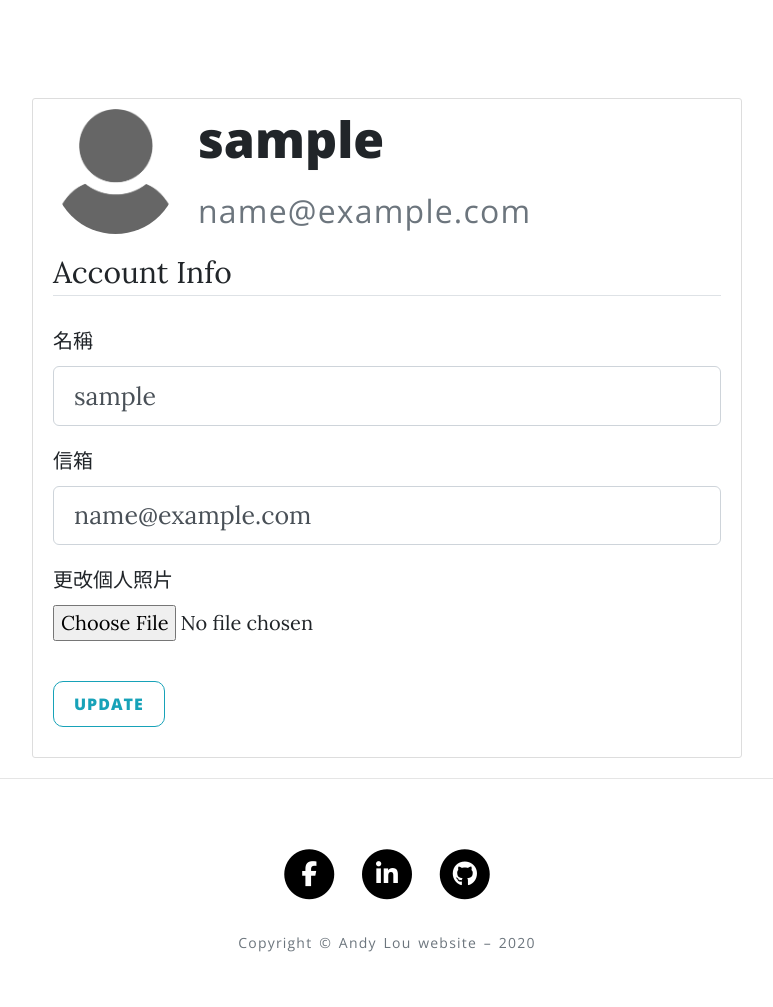
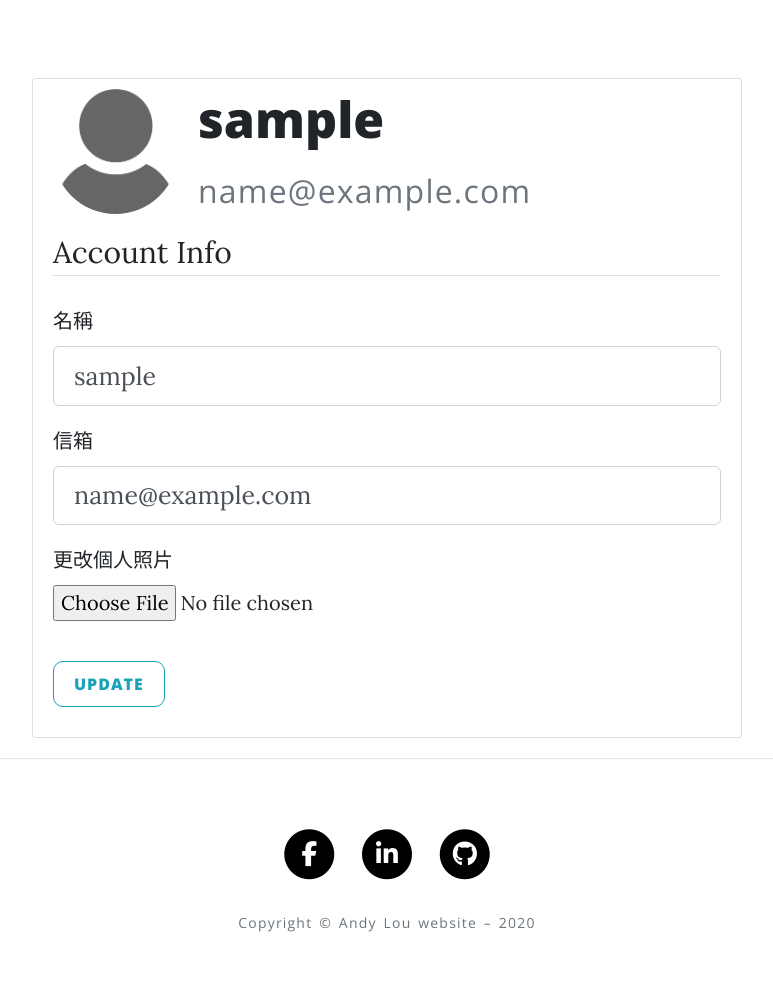
Before and after one commit to andylou0102/python_flask_blog, a Flask app: page /account in a window 1280 px wide. Shown: the part 79-1086 px from the top of the page, without its empty margins (253-1026 px from the left). After the commit the page ends 1011 px from the top, so only its background shows below. Run offline with Flask 2, Linux system fonts and the light colour scheme; the visitor is signed in with stand-in values (Sample User, id 1); data comes from the database, SQL or seed files in the repository; some libraries are stand-ins or nearby versions.

Commit message:
new update

```diff
--- a/blog/static/main.css
+++ b/blog/static/main.css
@@ -68,6 +68,7 @@ p {
 
 .nav-background {
   display: none;
+  margin-bottom: 1rem;
 }
 
 @media only screen and (min-width: 991px) {
@@ -218,7 +219,7 @@ header.masthead {
 }
 
 .frame-control {
-  margin-top: 5rem;
+  margin-top: 4rem;
 }
 
 /* contect */
```
